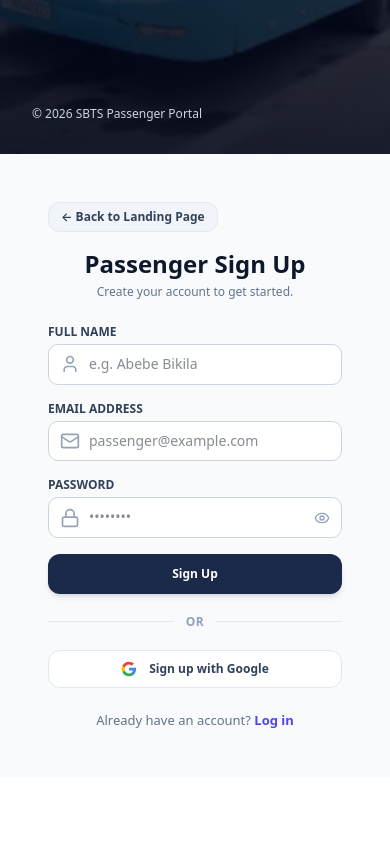
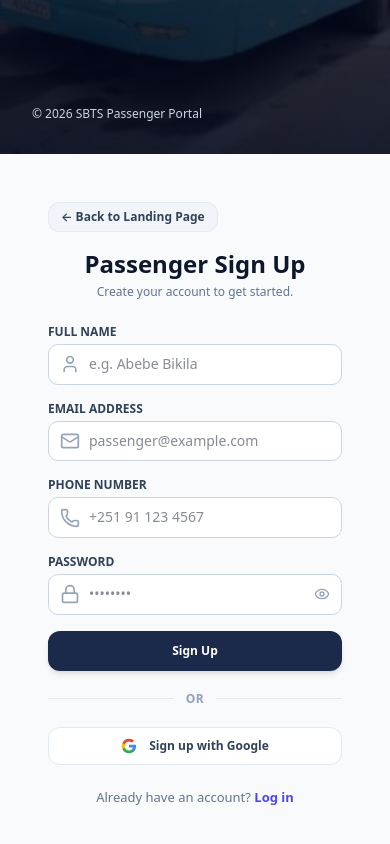
Before and after one commit to sisiyotakele/AI-BASED-SMART-BUS-TRANSPORTATION-SYSTEM-SBTS, a React (Vite) app in the folder apps/passenger-app/: page /register in a window 390 px wide. Shown: the part 690-1534 px from the top of the page. Before the commit the page ends 1467 px from the top, so only its background shows below. Built offline with nearby package versions, Linux system fonts and the light colour scheme; no server answers.

Commit message:
feat(auth): wire RegisterPage to real POST /auth/register endpoint with phone field

```diff
--- a/apps/passenger-app/src/features/auth/RegisterPage.tsx
+++ b/apps/passenger-app/src/features/auth/RegisterPage.tsx
@@ -1,7 +1,7 @@
 import React, { useState } from "react";
-import { Mail, Lock, User, Eye, EyeOff, Bus, Activity, ShieldCheck } from "lucide-react";
+import { Mail, Lock, User, Phone, Eye, EyeOff, Bus, Activity, ShieldCheck } from "lucide-react";
 import "@/styles/auth.css";
-import { api } from "@/lib/api";
+import { authApi } from "@/lib/api";
 import { Link, useNavigate } from "react-router-dom";
 import busImg from "../../assets/bus.jpg";
 import shegerLogo from "../../assets/sheger-logo.jpg";
@@ -11,6 +11,7 @@ export const RegisterPage = () => {
   const [formData, setFormData] = useState({
     fullName: "",
     email: "",
+    phone: "",
     password: "",
   });
   const [showPassword, setShowPassword] = useState(false);
@@ -24,20 +25,27 @@ export const RegisterPage = () => {
   const handleSubmit = async (e: React.FormEvent) => {
     e.preventDefault();
     setError("");
+
+    if (formData.password.length < 6) {
+      setError("Password must be at least 6 characters long.");
+      return;
+    }
+
     setLoading(true);
 
     try {
-      const res = await api.post("/auth/passenger/register", formData);
-      localStorage.setItem("token", res.data?.token || "active-token");
+      const res = await authApi.register(formData);
+      const { accessToken, refreshToken } = res.data.data;
+      localStorage.setItem("token", accessToken);
+      localStorage.setItem("refreshToken", refreshToken);
+      localStorage.removeItem("isGuest");
       navigate("/dashboard");
     } catch (err: any) {
-      if (!err.response) {
-        console.warn("Backend API unreachable. Proceeding with development token...");
-        localStorage.setItem("token", "dev-mock-token");
-        navigate("/dashboard");
-        return;
-      }
-      setError(err.response?.data?.message || "Registration failed. Please try again.");
+      const message =
+        err.response?.data?.message ||
+        err.response?.data?.error?.details ||
+        "Registration failed. Please check your details and try again.";
+      setError(message);
     } finally {
       setLoading(false);
     }
@@ -180,6 +188,25 @@ export const RegisterPage = () => {
               </div>
             </div>
 
+            {/* Phone Number (Required by Swagger schema for POST /auth/register) */}
+            <div className="form-group space-y-1">
+              <label className="text-xs font-bold text-slate-700 uppercase">
+                Phone Number
+              </label>
+              <div className="input-field-wrapper relative flex items-center">
+                <Phone className="input-icon-left w-4 h-4 text-slate-400 absolute left-3" />
+                <input
+                  type="tel"
+                  name="phone"
+                  required
+                  value={formData.phone}
+                  onChange={handleChange}
+                  className="auth-input w-full pl-9 pr-4 py-2.5 bg-slate-50 border border-slate-200 rounded-xl text-xs text-slate-900 focus:outline-none focus:ring-2 focus:ring-indigo-500/20 focus:bg-white"
+                  placeholder="+251 91 123 4567"
+                />
+              </div>
+            </div>
+
             {/* Password */}
             <div className="form-group space-y-1">
               <label className="text-xs font-bold text-slate-700 uppercase">
```
